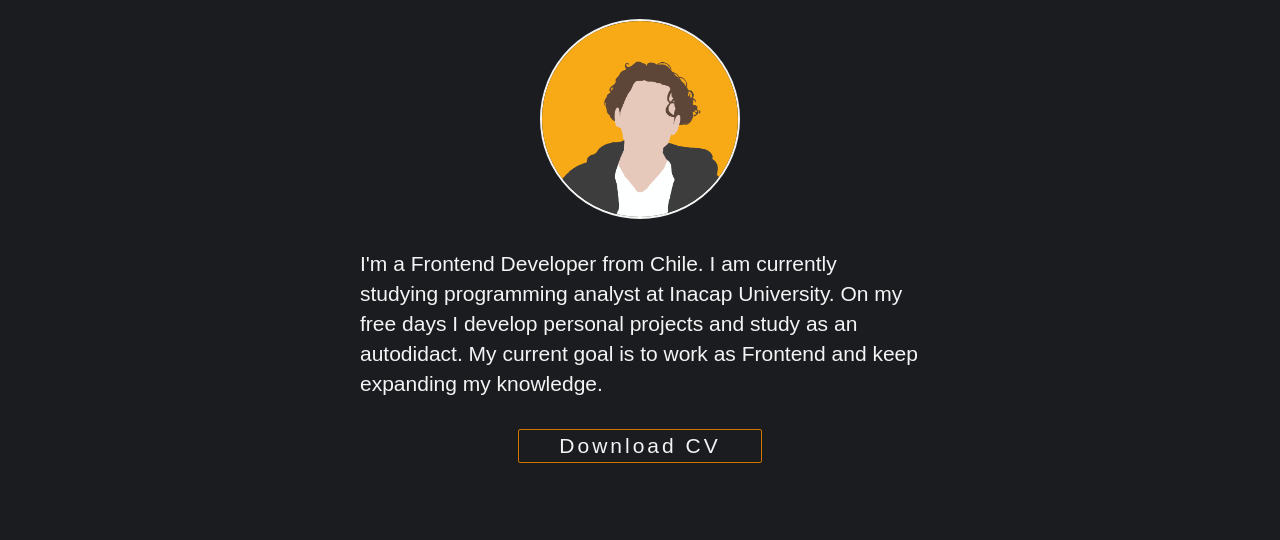
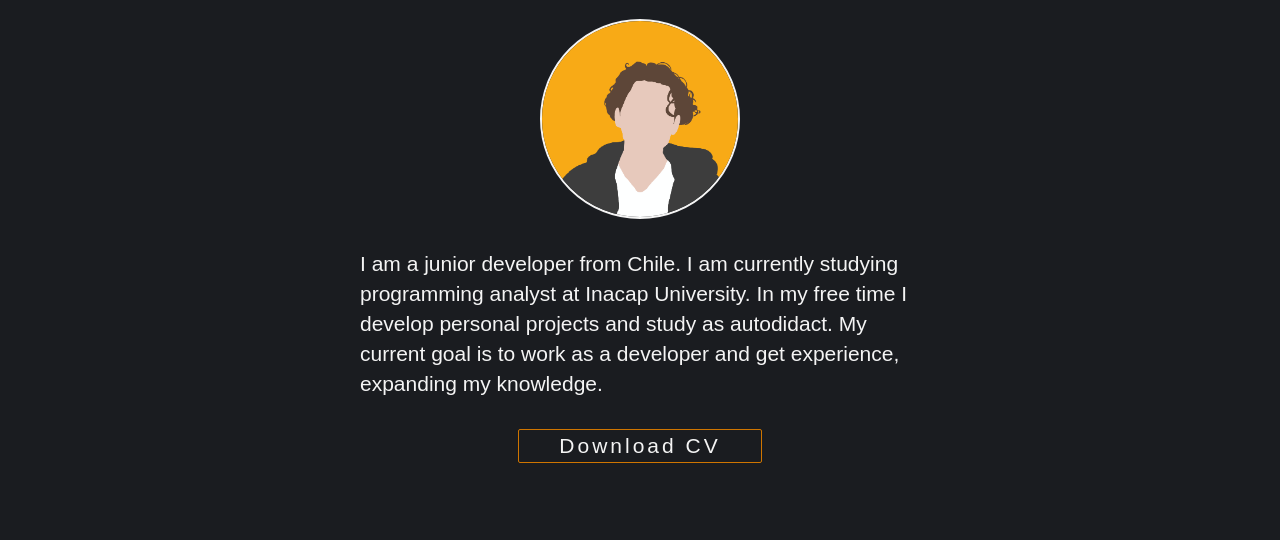
Before and after one commit to dnlambb/dnlambb.com, an Astro site: page /about in a window 1280 px wide. Shown: the part 176-716 px from the top of the page. Built offline with nearby package versions, Linux system fonts and the light colour scheme; Astro itself is replaced by a stand-in of ours; a web font is replaced by a local one.

Commit message:
feat: change presentation in about page

```diff
--- a/src/components/About.astro
+++ b/src/components/About.astro
@@ -1,10 +1,10 @@
 <section>
   <img src="/assets/profile.png" alt="profile image of me" />
   <p>
-    I'm a Frontend Developer from Chile. I am currently studying programming
-    analyst at Inacap University. On my free days I develop personal projects
-    and study as an autodidact. My current goal is to work as Frontend and
-    keep expanding my knowledge.
+    I am a junior developer from Chile. I am currently studying programming
+    analyst at Inacap University. In my free time I develop personal projects
+    and study as autodidact. My current goal is to work as a developer and get
+    experience, expanding my knowledge.
   </p>
   <button class="button-primary" text-glitch="DonwloadCV">Download CV</button>
 </section>
```
Lines whose indentation alone changed are shown as unchanged.
